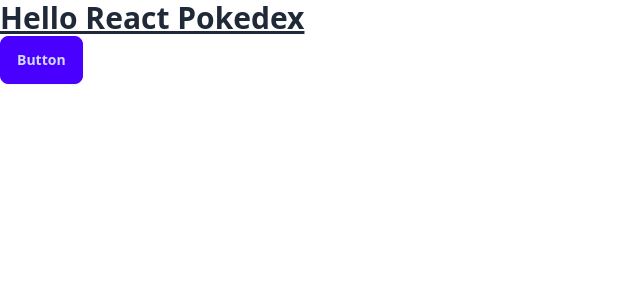
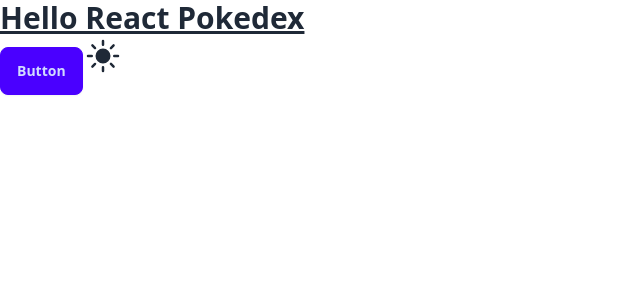
Before and after one commit to LoickBde/react-pokedex, a React (Vite) app: page / in a window 1280 px wide. Shown: the top 300 px of the page, without its empty margins (0-640 px from the left). Built offline with nearby package versions, Linux system fonts and the light colour scheme.

Commit message:
feat: add light and dark theme with switcher

```diff
--- a/package.json
+++ b/package.json
@@ -11,7 +11,8 @@
   },
   "dependencies": {
     "react": "^18.2.0",
-    "react-dom": "^18.2.0"
+    "react-dom": "^18.2.0",
+    "zustand": "^4.5.0"
   },
   "devDependencies": {
     "@types/react": "^18.2.43",
@@ -25,6 +26,7 @@
     "eslint-plugin-react-hooks": "^4.6.0",
     "eslint-plugin-react-refresh": "^0.4.5",
     "postcss": "^8.4.33",
+    "react-icons": "^5.0.1",
     "sass": "^1.70.0",
     "tailwindcss": "^3.4.1",
     "typescript": "^5.2.2",
--- a/src/App.tsx
+++ b/src/App.tsx
@@ -1,10 +1,17 @@
+import { ThemeSwticher } from "./components/ThemeSwitcher";
+import { useThemeStore } from "./hooks";
+
 function App() {
+  const theme = useThemeStore((state) => state.theme);
+
   return (
-    <>
+    <div data-theme={theme} className="w-screen h-screen">
       <h1 className="text-3xl font-bold underline">Hello React Pokedex</h1>
 
       <button className="btn btn-primary">Button</button>
-    </>
+
+      <ThemeSwticher />
+    </div>
   );
 }
 
--- /dev/null
+++ b/src/components/ThemeSwitcher/ThemeSwitcher.tsx
@@ -0,0 +1,35 @@
+import { THEMES } from "../../constants/themes";
+import { useThemeStore } from "../../hooks";
+import { HiMoon, HiSun } from "react-icons/hi2";
+
+export const ThemeSwticher = () => {
+  const { theme, updateTheme } = useThemeStore();
+
+  const handleClick = () => {
+    const newTheme =
+      theme === THEMES.THEME_LIGHT ? THEMES.THEME_DARK : THEMES.THEME_LIGHT;
+    updateTheme(newTheme);
+  };
+
+  return (
+    <label className="swap swap-rotate">
+      <input
+        type="checkbox"
+        className="theme-controller"
+        value={theme}
+        onChange={() => handleClick()}
+      />
+
+      <HiSun
+        className="swap-off fill-current w-10 h-10"
+        xmlns="http://www.w3.org/2000/svg"
+        viewBox="0 0 24 24"
+      />
+      <HiMoon
+        className="swap-on fill-current w-10 h-10"
+        viewBox="0 0 24 24"
+        xmlns="http://www.w3.org/2000/svg"
+      />
+    </label>
+  );
+};
--- /dev/null
+++ b/src/components/ThemeSwitcher/index.ts
@@ -0,0 +1 @@
+export * from "./ThemeSwitcher";
--- /dev/null
+++ b/src/constants/index.ts
@@ -0,0 +1 @@
+export * from "./themes";
--- /dev/null
+++ b/src/constants/themes.ts
@@ -0,0 +1,4 @@
+export const THEMES = {
+  THEME_DARK: "dark",
+  THEME_LIGHT: "light",
+};
--- /dev/null
+++ b/src/hooks/index.ts
@@ -0,0 +1 @@
+export * from "./useThemeStore";
--- /dev/null
+++ b/src/hooks/useThemeStore.ts
@@ -0,0 +1,17 @@
+import { create } from "zustand";
+import { THEMES } from "../constants/themes";
+
+type ThemeType = (typeof THEMES)[keyof typeof THEMES];
+
+type State = {
+  theme: ThemeType;
+};
+
+type Action = {
+  updateTheme: (theme: State["theme"]) => void;
+};
+
+export const useThemeStore = create<State & Action>((set) => ({
+  theme: THEMES.THEME_LIGHT,
+  updateTheme: (theme) => set(() => ({ theme })),
+}));
```
Also changed, not shown: 2 other files (tests, documents, lock files or other folders).
